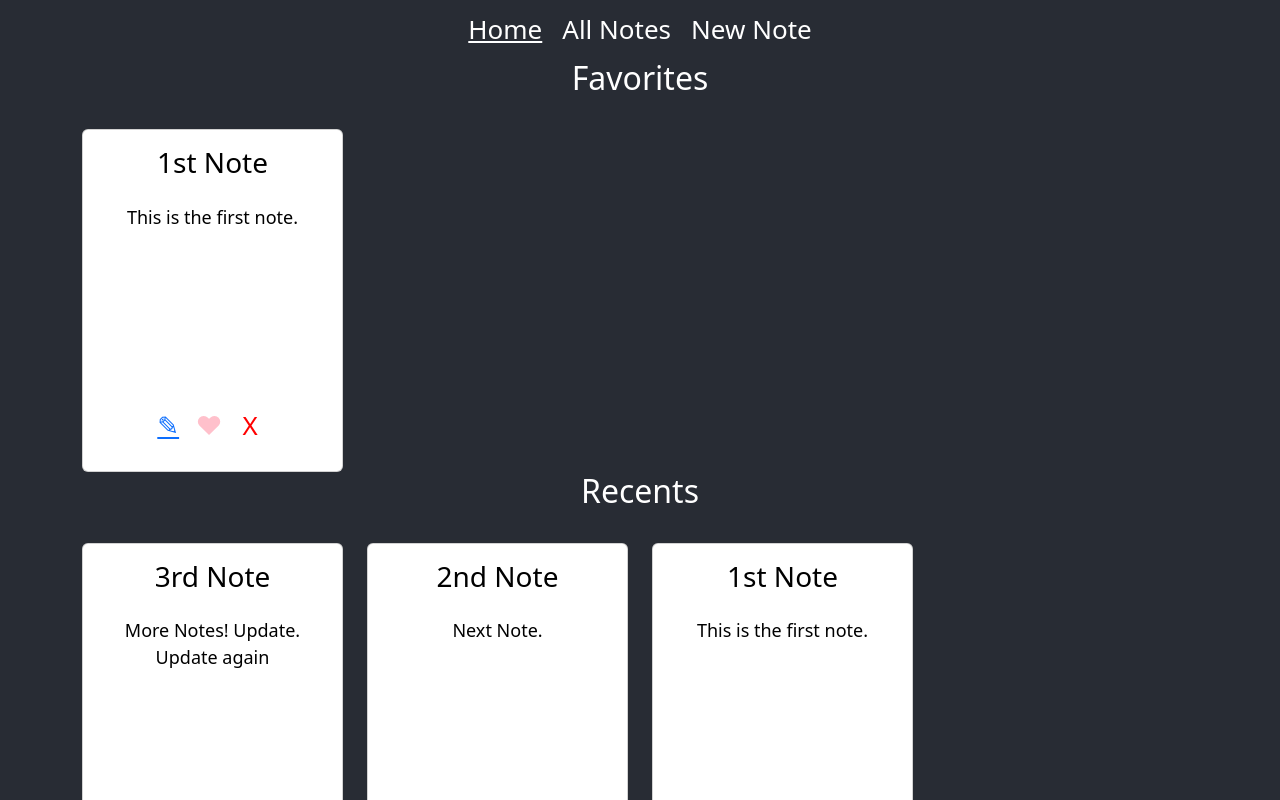
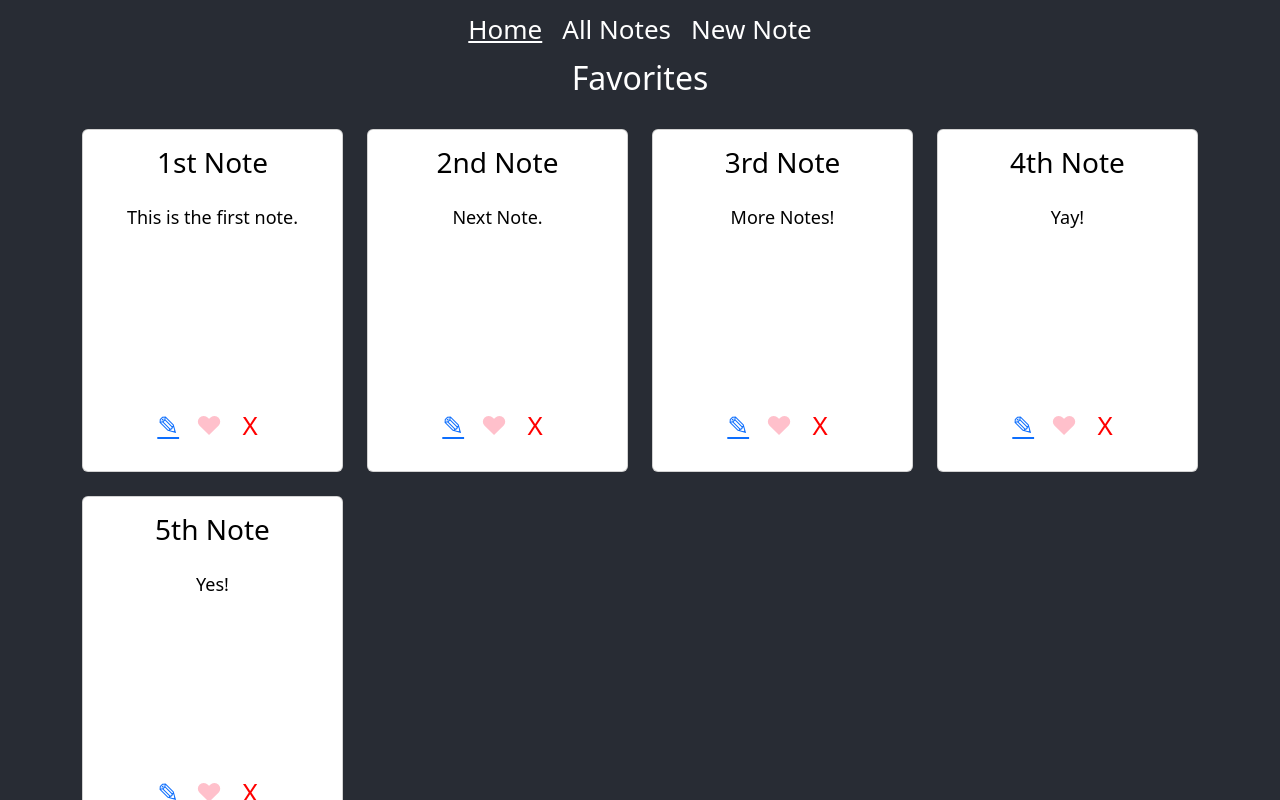
Before and after one commit to bklarer/note-taker-app, a React (Create React App) app: page / in a window 1280 px wide. Shown: the top 800 px of the page. Built offline with nearby package versions, Linux system fonts and the light colour scheme; data requests are answered from the project's data file.

Commit message:
Fix recents buttons

```diff
--- a/db.json
+++ b/db.json
@@ -9,14 +9,26 @@
     {
       "title": "2nd Note",
       "content": "Next Note.",
-      "favorite": false,
+      "favorite": true,
       "id": 2
     },
     {
       "title": "3rd Note",
-      "content": "More Notes! Update. Update again\n",
-      "favorite": false,
+      "content": "More Notes! \n",
+      "favorite": true,
       "id": 3
+    },
+    {
+      "title": "4th Note",
+      "content": "Yay!",
+      "favorite": true,
+      "id": 4
+    },
+    {
+      "title": "5th Note",
+      "content": "Yes!",
+      "favorite": true,
+      "id": 5
     }
   ]
 }
--- a/src/components/Home.js
+++ b/src/components/Home.js
@@ -46,6 +46,8 @@ function Home({ displayedNotes, onHandleLike, onHandleDelete }) {
                 key={note.id}
                 id={note.id}
                 favorite={note.favorite}
+                onHandleLike={onHandleLike}
+                onHandleDelete={onHandleDelete}
               />
             );
           })}
```
